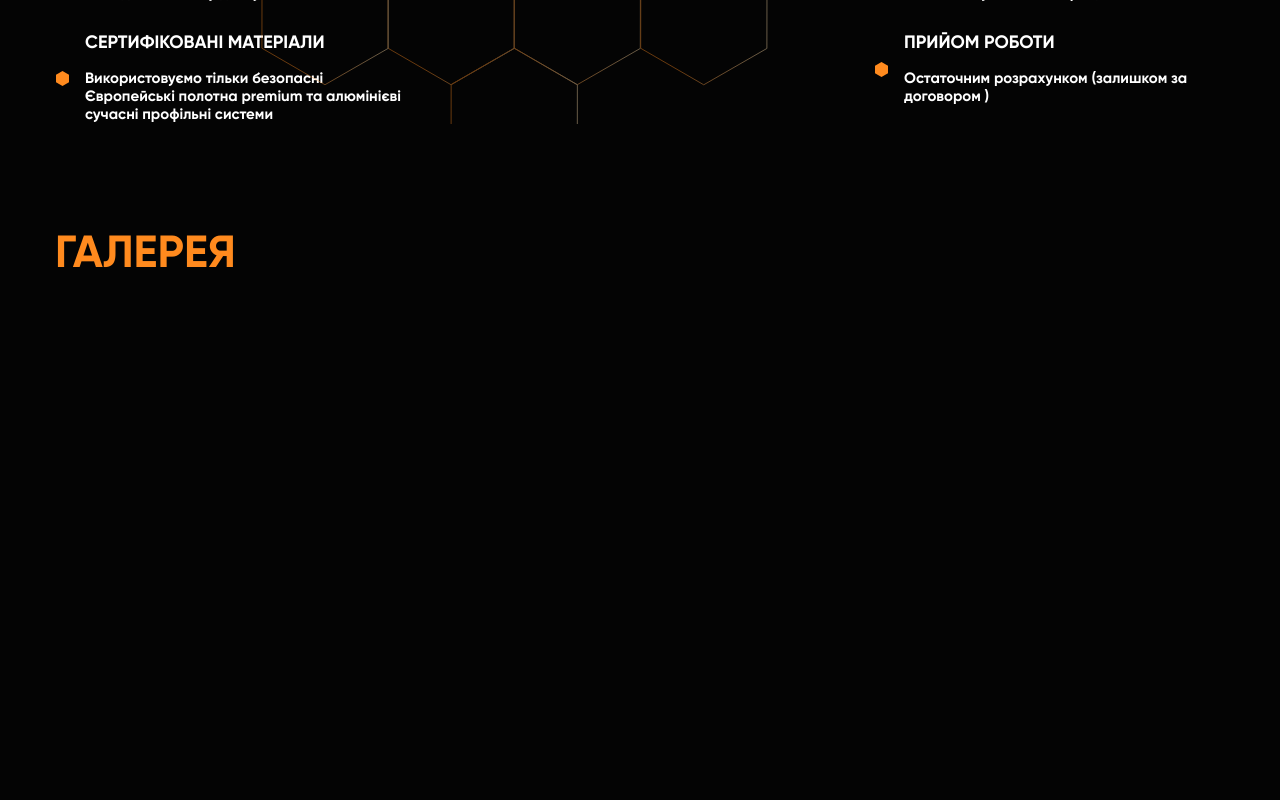
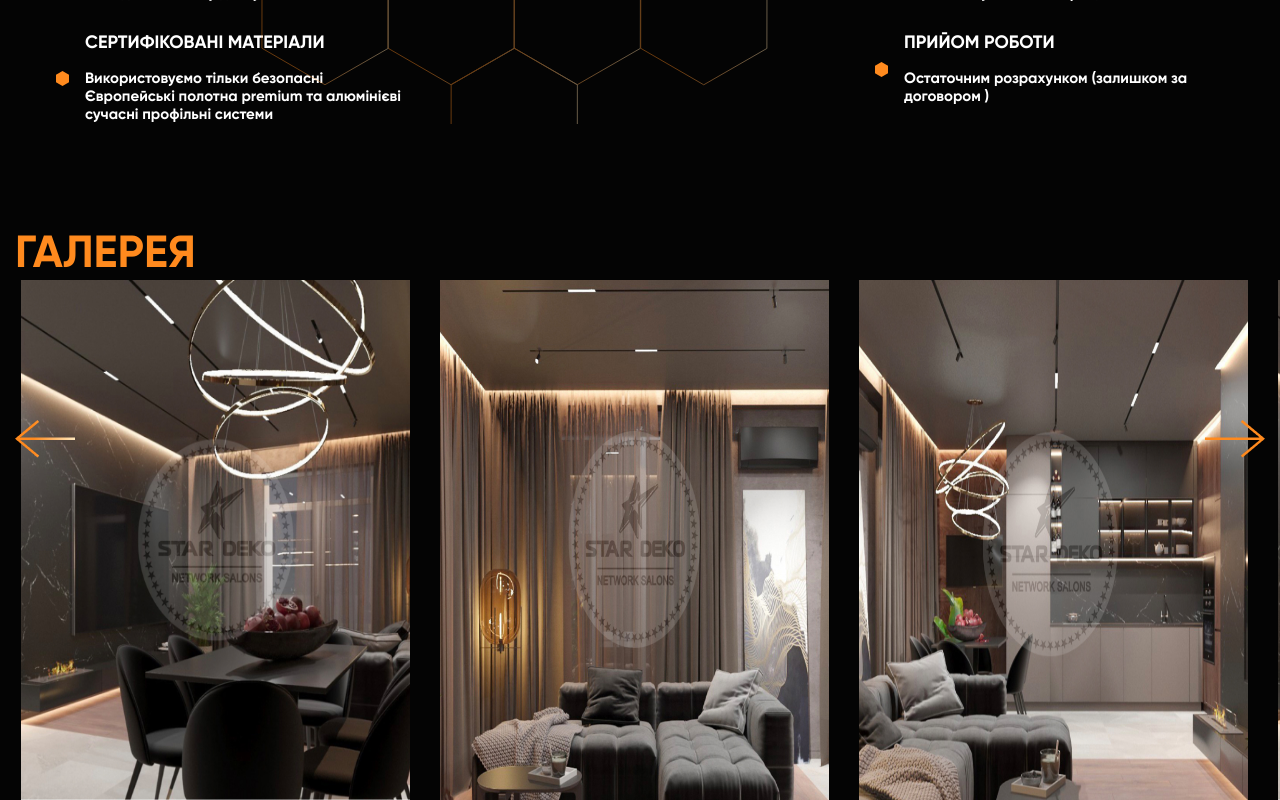
Before and after one commit to BlazerXXI/stretch-ceilings, a React (Create React App) app: page / in a window 1280 px wide. Shown: the part 2765-3565 px from the top of the page. Before the commit the page ends 3045 px from the top, so only its background shows below. Built offline with nearby package versions, Linux system fonts and the light colour scheme; a web font is replaced by a local one.

Commit message:
dev 25.04 6:22

```diff
--- a/src/components/Gallery/Gallery.jsx
+++ b/src/components/Gallery/Gallery.jsx
@@ -1,4 +1,5 @@
 import React from "react";
+import GallerySlider from "../GallerySlider/GallerySlider";
 
 const Gallery = () => {
   return (
@@ -7,7 +8,9 @@ const Gallery = () => {
         <div className="gallery__title-block gallery-title-block">
           <h2 className="gallery-title-block__title">Галерея</h2>
         </div>
-        <div className="gallery__slider-block">{/* slick */}</div>
+        <div className="gallery__slider-block">
+          <GallerySlider />
+        </div>
       </div>
     </section>
   );
--- a/src/components/Gallery/Gallery.scss
+++ b/src/components/Gallery/Gallery.scss
@@ -3,14 +3,15 @@
 
 .gallery {
   // .gallery__title-block
-
+  .container {
+    min-width: 100%;
+  }
   &__title-block {
   }
 }
 .gallery-container {
 }
-.container {
-}
+
 .gallery-title-block {
   // .gallery-title-block__title
 
--- /dev/null
+++ b/src/components/GallerySlider/GallerySlider.jsx
@@ -0,0 +1,90 @@
+import React from "react";
+import Slider from "react-slick";
+import image1 from "../../images/gallery/1.webp";
+import image2 from "../../images/gallery/2.webp";
+import image3 from "../../images/gallery/3.webp";
+
+const GallerySlider = () => {
+  const settings = {
+    dots: false,
+    infinite: true,
+    speed: 900,
+    slidesToShow: 6,
+    slidesToScroll: 3,
+    arrows: true,
+    accessibility: true,
+    responsive: [
+      {
+        breakpoint: 4098,
+        settings: {
+          slidesToShow: 3,
+          slidesToScroll: 3,
+        },
+      },
+      {
+        breakpoint: 1024,
+        settings: {
+          slidesToShow: 2,
+          slidesToScroll: 1,
+        },
+      },
+      {
+        breakpoint: 767,
+        settings: {
+          slidesToShow: 1,
+          slidesToScroll: 1,
+        },
+      },
+    ],
+  };
+  return (
+    <>
+      <Slider className="slider-gallery" {...settings}>
+        <img
+          className="slider-gallery__img"
+          src={image1}
+          width={640}
+          height={520}
+          alt=""
+        />
+        <img
+          className="slider-gallery__img"
+          src={image2}
+          width={640}
+          height={520}
+          alt=""
+        />
+        <img
+          className="slider-gallery__img"
+          src={image3}
+          width={640}
+          height={520}
+          alt=""
+        />
+        <img
+          className="slider-gallery__img"
+          src={image1}
+          width={640}
+          height={520}
+          alt=""
+        />
+        <img
+          className="slider-gallery__img"
+          src={image2}
+          width={640}
+          height={520}
+          alt=""
+        />
+        <img
+          className="slider-gallery__img"
+          src={image3}
+          width={640}
+          height={520}
+          alt=""
+        />
+      </Slider>
+    </>
+  );
+};
+
+export default GallerySlider;
--- /dev/null
+++ b/src/components/GallerySlider/GallerySlider.scss
@@ -0,0 +1,18 @@
+@import url(../../scss/_variables.scss);
+@import url(../../scss/mixins.scss);
+
+.slider-gallery {
+  // .slider-gallery__img
+
+  &__img {
+    max-width: 640px;
+    max-height: 520px;
+  }
+  .slick-track {
+    gap: 30px;
+  }
+  .slick-slide {
+    display: flex;
+    justify-content: center;
+  }
+}
--- a/src/scss/index.scss
+++ b/src/scss/index.scss
@@ -7,6 +7,7 @@
 @import url("../components/Services/Services.scss");
 @import url("../components/Guarantee/Guarantee.scss");
 @import url("../components/Gallery/Gallery.scss");
+@import url("../components/GallerySlider/GallerySlider.scss");
 @import "./variables";
 @import "./mixins";
 @import url("https://fonts.googleapis.com/css2?family=Montserrat&display=swap");
```
